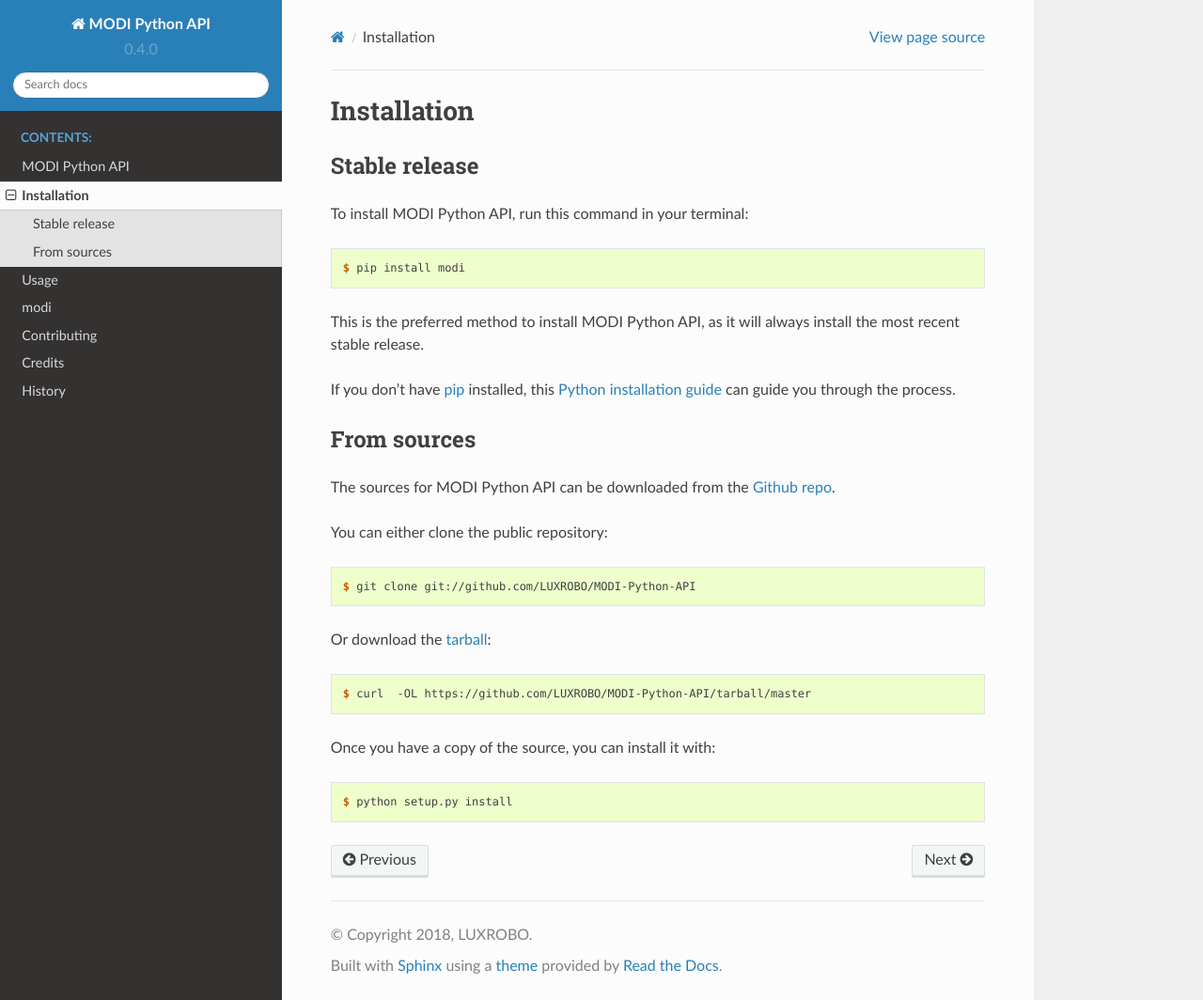
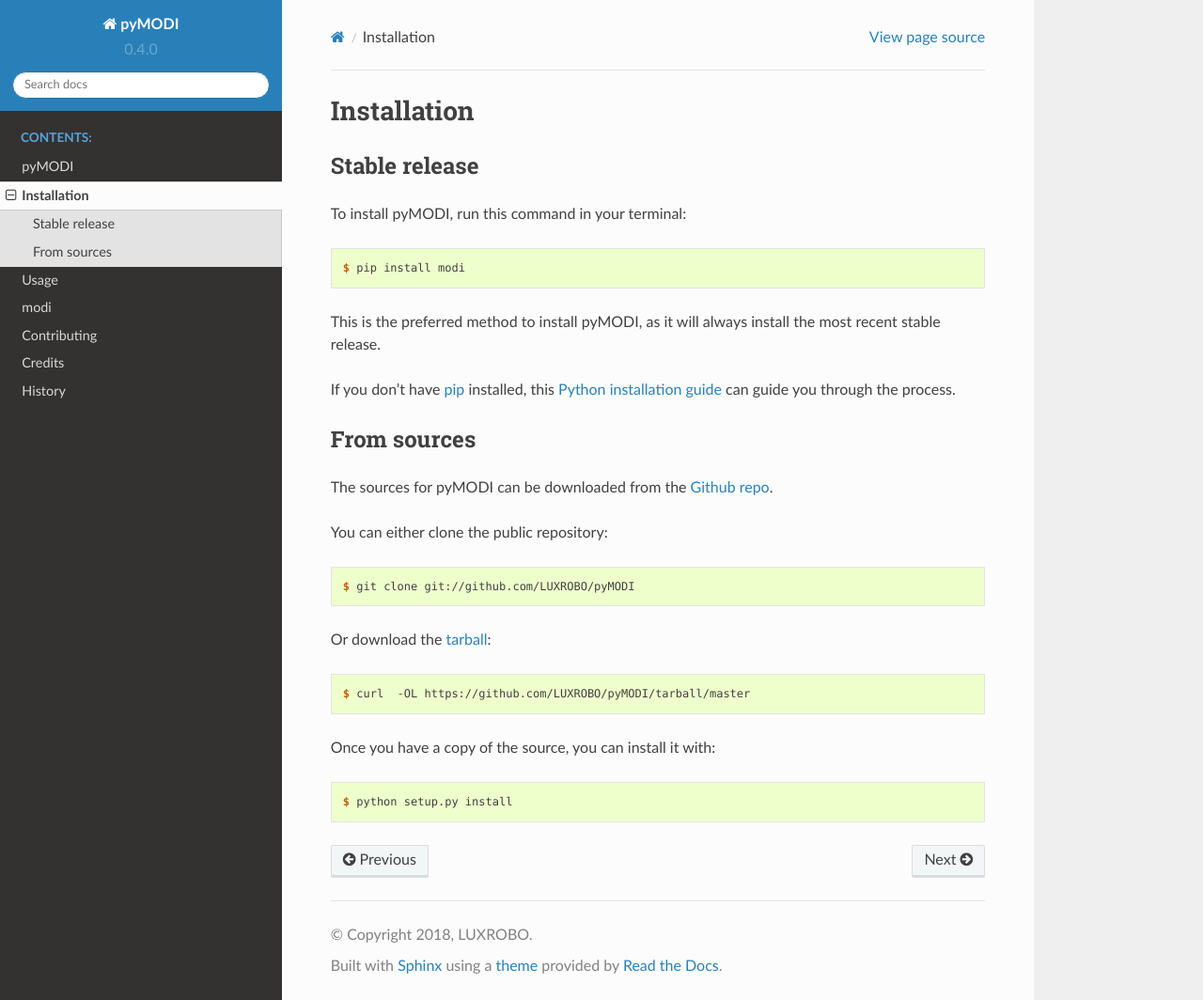
Before and after one commit to LUXROBO/pymodi, a Sphinx documentation site: the page built from docs/installation.rst, in a window 1280 px wide and 1064 px high. Shown: the whole window at 94% size. Built offline with Sphinx 7.4.7 and the Read the Docs theme 2.0.0, drawn with Linux system fonts in a browser that asks for light colours.

Commit message:
Change project name to pyMODI

```diff
--- a/docs/conf.py
+++ b/docs/conf.py
@@ -54,7 +54,7 @@
 master_doc = 'index'
 
 # General information about the project.
-project = u'MODI Python API'
+project = u'pyMODI'
 copyright = u"2018, LUXROBO"
 author = u"Jinsoo Heo"
 
@@ -136,7 +136,7 @@
 # [howto, manual, or own class]).
 latex_documents = [
     (master_doc, 'modi.tex',
-     u'MODI Python API Documentation',
+     u'pyMODI Documentation',
      u'Jinsoo Heo', 'manual'),
 ]
 
@@ -147,7 +147,7 @@
 # (source start file, name, description, authors, manual section).
 man_pages = [
     (master_doc, 'modi',
-     u'MODI Python API Documentation',
+     u'pyMODI Documentation',
      [author], 1)
 ]
 
@@ -159,7 +159,7 @@
 #  dir menu entry, description, category)
 texinfo_documents = [
     (master_doc, 'modi',
-     u'MODI Python API Documentation',
+     u'pyMODI Documentation',
      author,
      'modi',
      'One line description of project.',
--- a/docs/index.rst
+++ b/docs/index.rst
@@ -1,4 +1,4 @@
-Welcome to MODI Python API's documentation!
+Welcome to pyMODI's documentation!
 ======================================
 
 .. toctree::
--- a/docs/installation.rst
+++ b/docs/installation.rst
@@ -8,13 +8,13 @@
 Stable release
 --------------
 
-To install MODI Python API, run this command in your terminal:
+To install pyMODI, run this command in your terminal:
 
 .. code-block:: console
 
     $ pip install modi
 
-This is the preferred method to install MODI Python API, as it will always install the most recent stable release.
+This is the preferred method to install pyMODI, as it will always install the most recent stable release.
 
 If you don't have `pip`_ installed, this `Python installation guide`_ can guide
 you through the process.
@@ -26,19 +26,19 @@
 From sources
 ------------
 
-The sources for MODI Python API can be downloaded from the `Github repo`_.
+The sources for pyMODI can be downloaded from the `Github repo`_.
 
 You can either clone the public repository:
 
 .. code-block:: console
 
-    $ git clone git://github.com/LUXROBO/MODI-Python-API
+    $ git clone git://github.com/LUXROBO/pyMODI
 
 Or download the `tarball`_:
 
 .. code-block:: console
 
-    $ curl  -OL https://github.com/LUXROBO/MODI-Python-API/tarball/master
+    $ curl  -OL https://github.com/LUXROBO/pyMODI/tarball/master
 
 Once you have a copy of the source, you can install it with:
 
@@ -47,5 +47,5 @@
     $ python setup.py install
 
 
-.. _Github repo: https://github.com/LUXROBO/MODI-Python-API
-.. _tarball: https://github.com/LUXROBO/MODI-Python-API/tarball/master
+.. _Github repo: https://github.com/LUXROBO/pyMODI
+.. _tarball: https://github.com/LUXROBO/pyMODI/tarball/master
--- a/docs/usage.rst
+++ b/docs/usage.rst
@@ -2,6 +2,6 @@
 Usage
 =====
 
-To use MODI Python API in a project::
+To use pyMODI in a project::
 
     import modi
--- a/modi/__init__.py
+++ b/modi/__init__.py
@@ -1,6 +1,6 @@
 # -*- coding: utf-8 -*-
 
-"""Top-level package for MODI Python API."""
+"""Top-level package for pyMODI."""
 
 from __future__ import absolute_import
 
--- a/setup.py
+++ b/setup.py
@@ -49,7 +49,7 @@
     setup_requires=setup_requirements,
     test_suite='tests',
     tests_require=test_requirements,
-    url='https://github.com/LUXROBO/MODI-Python-API',
+    url='https://github.com/LUXROBO/pyMODI',
     version='0.4.0',
     zip_safe=False,
 )
```
Also changed, not shown: CONTRIBUTING.rst (+5 -5 lines), README.rst (+13 -13 lines), .github/ISSUE_TEMPLATE.md, .travis.yml, 1 other file.
